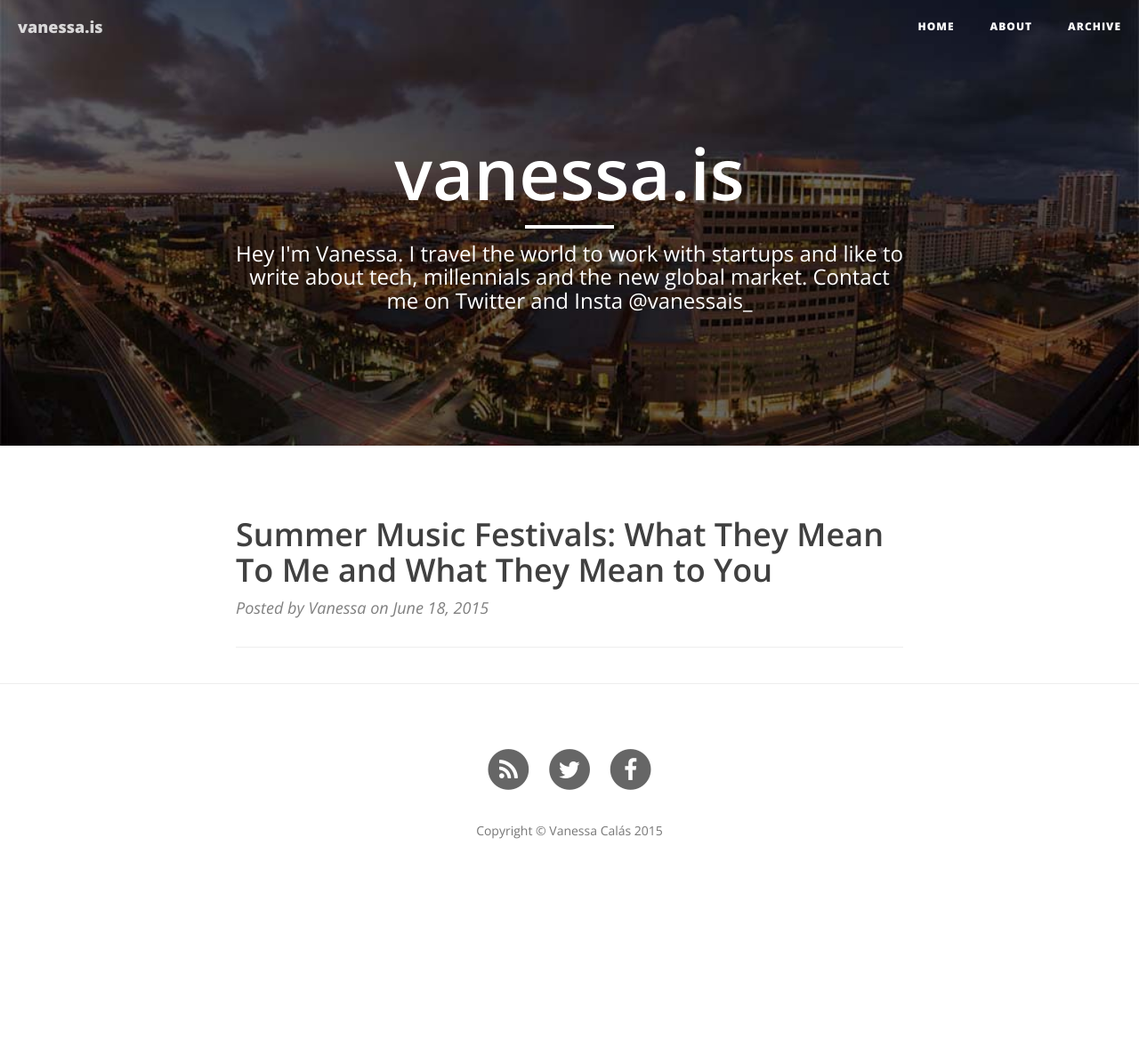
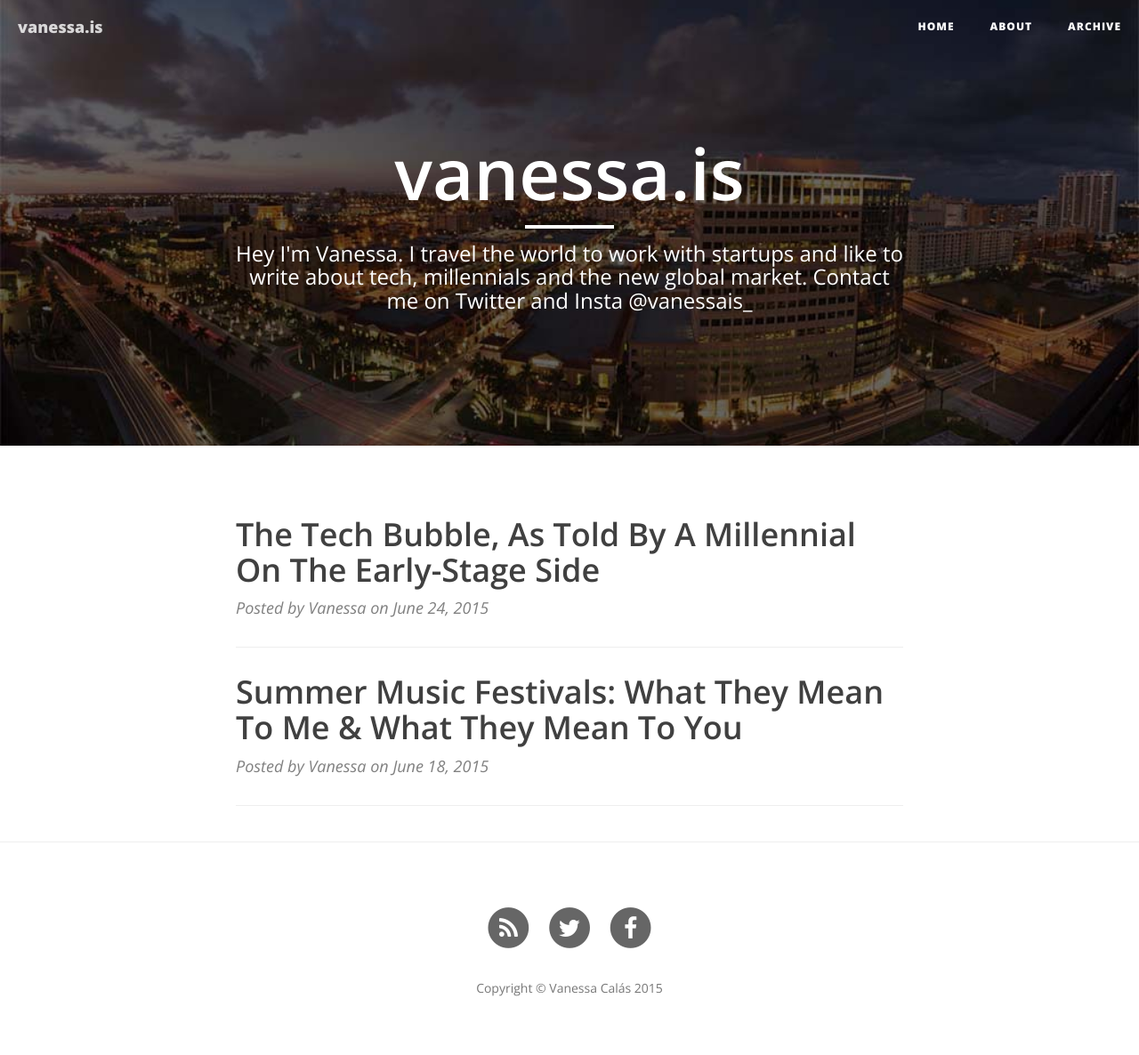
Before and after one commit to vanessais/vanessais.github.io, a Jekyll site: the page built from index.html, in a window 1280 px wide. Shown: the whole page at 89% size. Built offline with Jekyll 4.4.1, drawn with Linux system fonts in a browser that asks for light colours; nearby versions of some CDN libraries; the list of posts is cut into pages by our own code; before the commit the page ends 1009 px from its top, so only the background shows below that; some of the changed lines change nothing that is shown.

Commit message:
tech bubble post

```diff
--- a/_posts/2015-06-18-summer-music-festivals.md
+++ b/_posts/2015-06-18-summer-music-festivals.md
@@ -1,6 +1,6 @@
 ---
 layout: post
-title: "Summer Music Festivals: What They Mean To Me and What They Mean to You"
+title: "Summer Music Festivals: What They Mean To Me &amp; What They Mean To You"
 category: "Millennials"
 image: "img/summer-music-festivals.jpg"
 ---
--- /dev/null
+++ b/_posts/2015-06-24-tech-bubble-question-mark.md
@@ -0,0 +1,54 @@
+---
+layout: post
+title: "The Tech Bubble, As Told By A Millennial On The Early-Stage Side"
+author: "Vanessa"
+category: "Tech"
+header-img: "img/tech-bubble.jpg"
+---
+
+There's been a lot of talk about the tech bubble lately. What it means, how it affects everyone and their mother, and whether such a beast actually exists. Well, as someone who's too young to remember the dot com bubble, and works in the tech startup industry, this tech bubble situation is one I've been listening to very closely. I've looked, listened, discussed, and will now discourse for you the conclusions drawn by me, a tech-startup-millennial-skeptic.
+
+<h2>Shh, Marc's talking</h2>
+<p>The notion of us being in a tech bubble is not a new one, though the topic has been discussed more recently because of an <a href="http://a16z.com/2015/06/18/marc-primack-conversation/">interview last week between Fortune Magazine's Dan Primack and Andreessen Horowitz's Marc Andreessen</a>. Marc argued there is no tech bubble, but hey, let's all remember that he's a tech VC and it's his <em>job</em> to be calm, cool and in control.</p>
+
+<h1>The case for "Tech Bubble No"</h1>
+
+<p>First, a little tech bubble etymology. The term "unicorn" was first coined by Aileen Lee in 2013 to describe "U.S.-based software companies started since 2003 and valued at over $1 billion by public or private market investors." Which meant, at the time, software companies less than a decade old that were worth a lot of money. Since this, the term has expanded, but is still widely used to describe tech companies with billion-dollar-plus valuations. </p>
+
+<p>At Aileen's time, there were 39 unicorns. Today, there are <strong>more than a hundred</strong> companies that meet "unicorn" criteria, so it's little surprise people are making the argument of the "zebra"&emdash;exotic, but not rare.</p>
+
+<p>In truth, as <a href="http://a16z.com/2015/06/17/a16z-podcast-the-rise-of-the-quasi-ipo/">Benedict Evans of a16z points out</a>, this time it's different, but it's always different. Yes, tech is different now. Tech investors and tech companies are different now, and even though the way everyone's currently behaving parts with tradition, that doesn't mean that history's repeating itself. The market today, after all, is a completely different ecosystem from what it was a decade and a half ago.</p>
+
+<h3>The main thing when arguing against a tech bubble is that today's are real companies with seriously real revenues, and as such, should be taken seriously.</h3>
+
+<p>Peter Thiel believes that <a href="http://a16z.com/2014/10/17/a16z-podcast-the-definite-optimism-of-peter-thiel/">yes, there's a difference here</a>, but this "bubble" isn't really a "bubble" because for a true bubble, the public must be involved to a certain degree. This is a good point, but more on that below. <p>
+
+<p>Andreessen Horowitz argues that this time it's different because of a phenomenon that they describe as the "quasi-IPO." Where 15 years ago a company would have gone public, Marc Andreessen argues, today's billion-dollar-plus companies are remaining private, and instead raising huge late-stage rounds from the private sector. </p>
+
+<p>Look at Spotify for example. In light of Apple Music, Spotify raised a $526M Series G. Daniel Ek, as founder and CEO of a now-$8B-valued company, has a spot on the Forbes list with his name on it. Spotify is privately owned. Spotify (unlike the majority of music companies) has the blessing of the U.S.' major labels. Spotify generates a lot of revenue. Spotify is unprofitable.</p>
+
+<p>And Spotify is the poster child of a unicorn. Huge growth, millions of users. As far as the public is concerned, and as far as the $1.1B-worth of venture backers Spotify has, Spotify is as good as a golden IPO.</p>
+
+<h1>The case for "Tech Bubble Yes"</h1>
+
+<p>My favorite explanation for the case of a tech bubble can be summed up as FOMO, Fear Of Missing Out. We're in one of the greatest periods of value creation ever, with our "unicorns" either completely disrupting entire industries and monopolizing them, or creating completely new industries and monopolizing <em>those</em>. It's an exciting time, and anyone with internet or software experience and a couple million dollars to throw can get in on the action. Or so the story goes.</p>
+
+<p>Millennial jargon aside, the case for a tech bubble is a logical one. Yes, this time it's different, and to say that we're reliving 1999 is silly. But at the same time, to say that what we're witnessing now is suustainable is pretty nonsensical, too.</p>
+
+<p>One thing that the Wall Street Journal <a href="http://www.wsj.com/articles/how-tech-startups-play-the-numbers-game-1433903883">recently brought up</a> is startups' tendency to play with numbers. Arguably, one of the many reasons that tech companies are staying private longer is that they're not held to the same scrutiny as public companies (*cough, Uber, cough*). As <em>WSJ</em> says, tech startups are using unconventional, non-GAAP (or Generally Accepted Accounting Priciples) terms to describe their growth. Tech unicorns are broadcasting their "bookings" and their "annual recurring revenue" in efforts to grow valuations and gain more funding. And why shouldn't they? After all, late-stage mega rounds are the new IPO. </p>
+
+<p>But what this really means is that tech startups, unicorns not excluded, are inflating their valuations via a private sector that's falling over itself to throw obscene amounts of money at user-heavy, profit-weak companies.</p>
+
+<p>That's not sustainable. Call it whatever you want, but something's gotta give.</p>
+
+<h1>What it means for me &amp; mine</h1>
+
+<p>So what does it all mean, for my startups, and my friends with startups and my startup friends?</p>
+
+<p><strong>Yes, we're in a bubble. Yes, it's going to pop. But no, it's not's super dangerous, and you'll probably be spared the shrapnel.</strong></p>
+
+<p>This bubble will pop and either kill some unicorns, or critically injure them. The way the tech industry is moving right now is unsustainable, that's established. The behavior exhibited by both rapidly-growing tech startups and eager VCs is reckless, with people on both sides focused on riding the wave. This has to change, but that will probably not happen until some unicorn's shit hits the fan and VCs get burned. </p>
+
+<p>Dear Friends. If you're raising money, raise more and do it soon, but focus on profits. User acquisition is the name of the game right now, and it's king of the non-GAAP figures. Turn a profit, do it quick.</p>
+
+<p>This ideology of "awesome UI/UX leads to big userbase leads to massive valuation and millions and billions of dollars leads to conquering Earth" will likely soon lean back down to focus on traditional, money-generating companies&emdash;because after all, regardless of what's going on in our tech hubs, the market and the guys with the money are still pretty traditional.</p>
```
